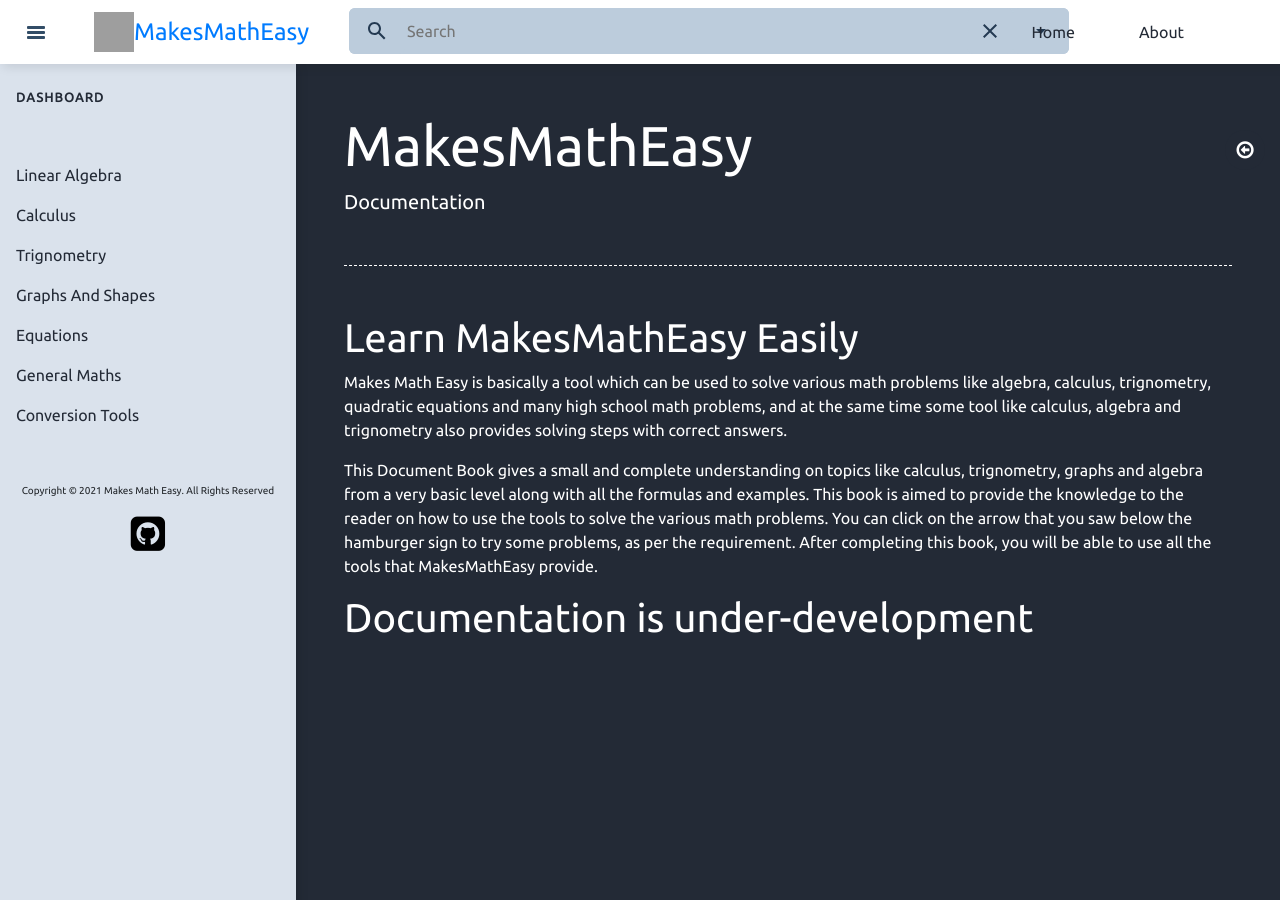
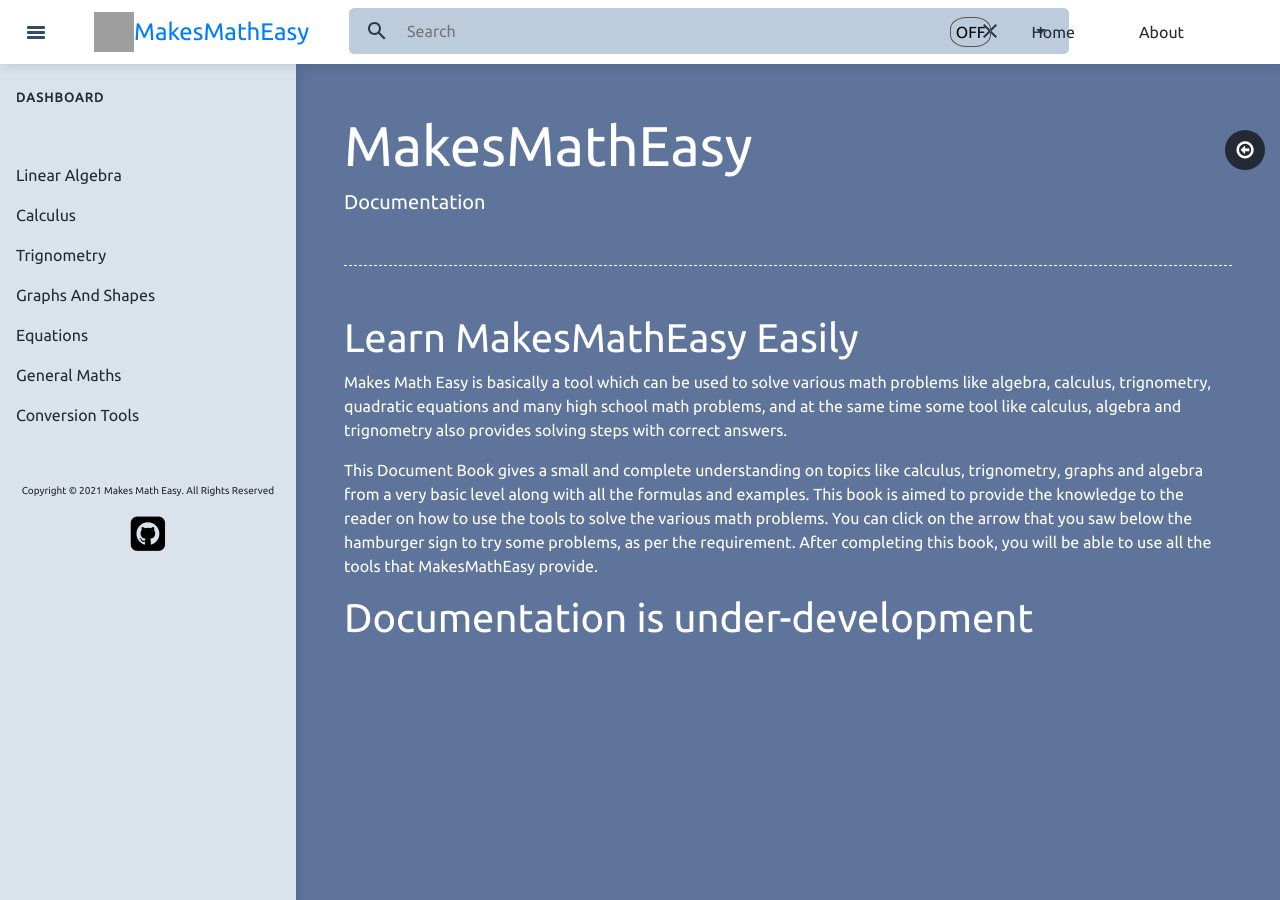
Before and after one commit to makesmatheasy/makesmatheasy-documentation, a Jekyll site: the page built from index.markdown, in a window 1280 px wide and 900 px high. Built offline with Jekyll 4.4.1, drawn with Linux system fonts in a browser that asks for light colours; nearby versions of some CDN libraries; grey boxes are pictures that could not be loaded.

Commit message:
Dark/Light mode added

```diff
--- a/_includes/navbar.html
+++ b/_includes/navbar.html
@@ -42,6 +42,11 @@
         </button>
     </form>
     <ul class="nav flex-row">
+        <li class="nav-item mx-2 mt-2">
+            <div class="mode">
+              <span class="change">OFF</span>
+            </div>
+          </li>
         <li class="nav-item mx-2">
             <a href="{{site.baseurl}}/home" class="nav-link px-4"> home </a>
         </li>
--- a/public/css/style.css
+++ b/public/css/style.css
@@ -1,6 +1,6 @@
 @import url('https://fonts.googleapis.com/css2?family=Ubuntu&display=swap');
 body {
-	background: #232a36;
+	background: #5e749b;
 	min-height: 100vh;
 	overflow-x: hidden;
 	font-family: 'Ubuntu', sans-serif;
@@ -333,3 +333,24 @@
 }
 
 /*----- Nav Bar Ends -----*/
+.mode {
+    float:right;
+}
+.change {
+    cursor: pointer;
+    border: 1px solid #555;
+    border-radius: 40%;
+    width: 20px;
+    text-align: center;
+    padding: 5px;
+    margin-left: 8px;
+	color: black;
+}
+.dark{
+    background-color: #161a20;
+    color: #e6e6e6;
+}
+.dark-side{
+	background-color: hsl(210deg 7% 58%);
+}
+/* DARK MODE*/
--- a/public/js/script.js
+++ b/public/js/script.js
@@ -62,3 +62,14 @@
     });
     navSearch.style.boxShadow = "";
 }, true);
+$( ".change" ).on("click", function() {
+	if( $( "body" ).hasClass( "dark" )) {
+		$( "body" ).removeClass( "dark" );
+		$("#sidebar").removeClass("dark-side");
+		$( ".change" ).text( "OFF" );
+	} else {
+		$( "body" ).addClass( "dark" );
+		$("#sidebar").addClass("dark-side");
+		$( ".change" ).text( "ON" );
+	}
+});
```
